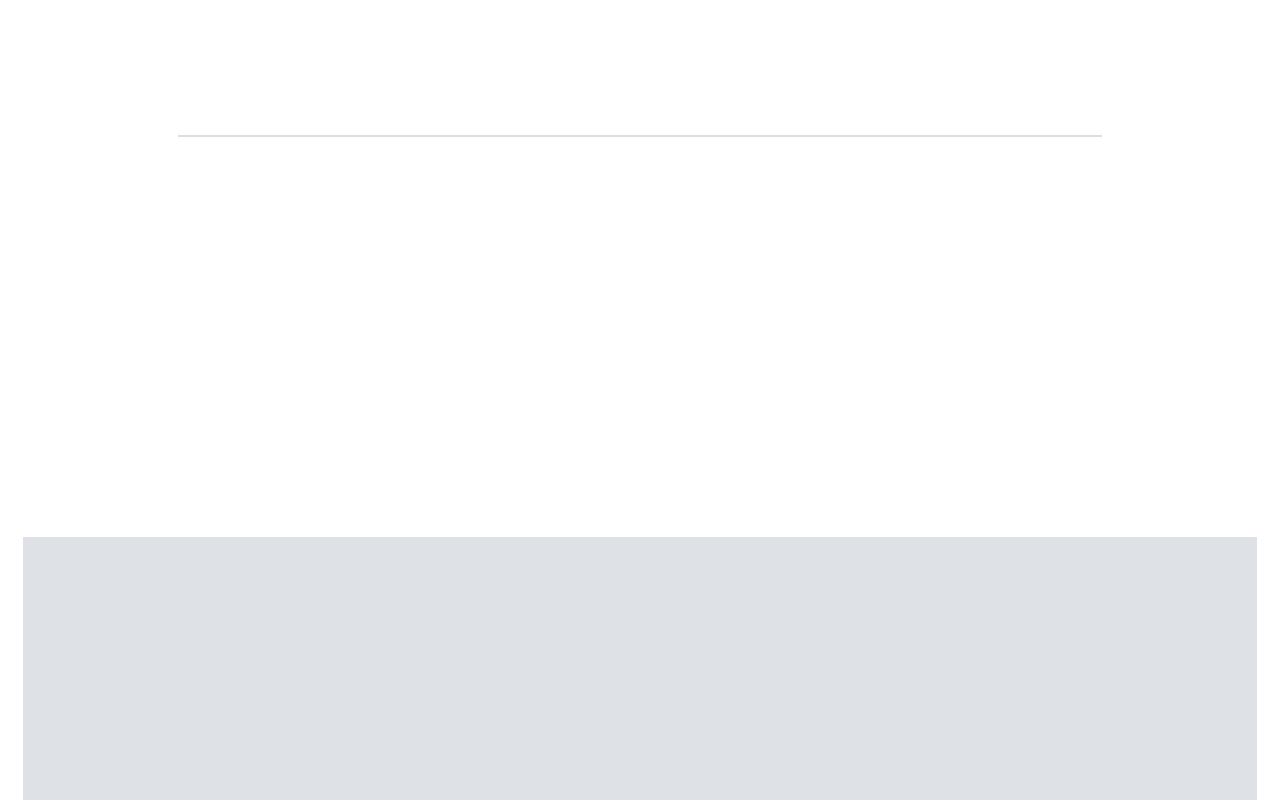
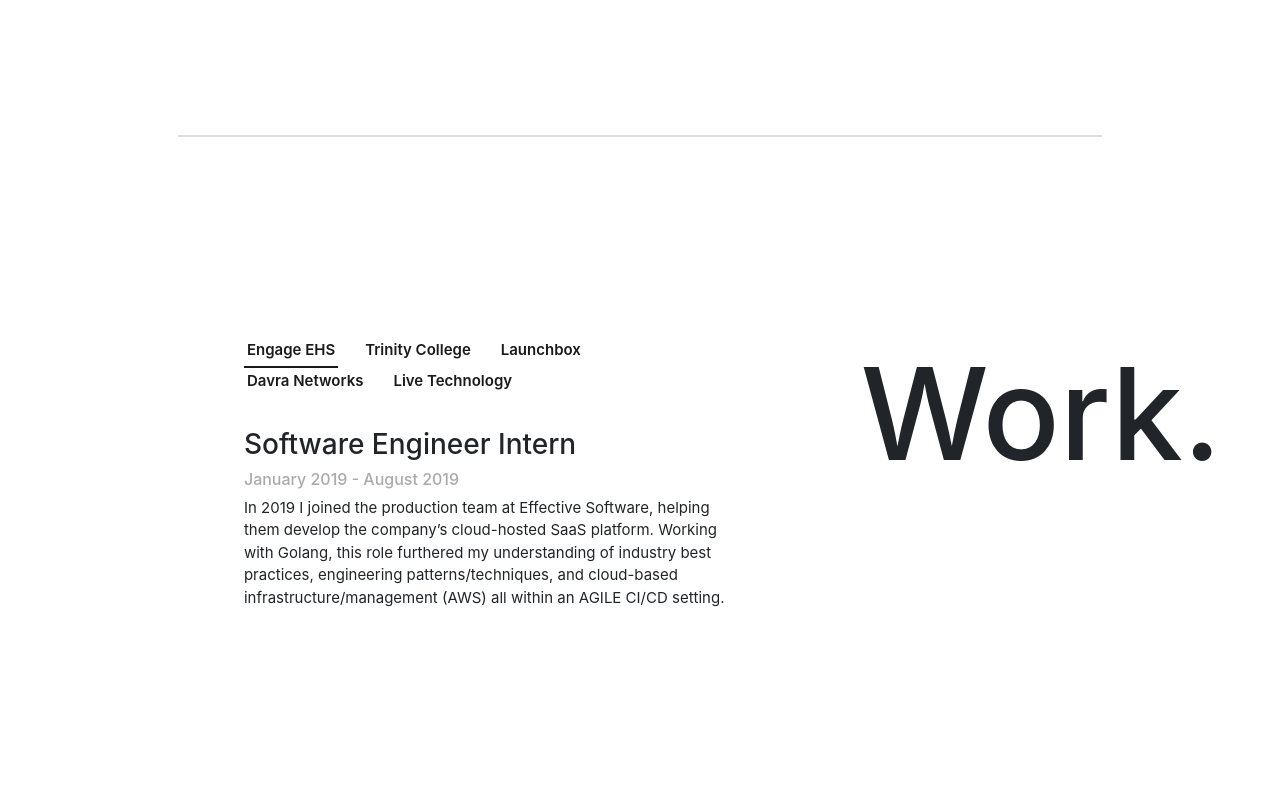
Before and after one commit to marknoone/Personal-Portfolio, a React (Create React App) app: page / in a window 1280 px wide. Shown: the part 1420-2220 px from the top of the page. Built offline with nearby package versions, Linux system fonts and the light colour scheme.

Commit message:
Added simple tabbedView implementation and work experience content

```diff
--- a/src/app/app.tsx
+++ b/src/app/app.tsx
@@ -4,6 +4,16 @@
 import { SocialPanel } from './components/socialpanel';
 import { ShortcutsPanel } from './components/shortcutspanel';
 import { LandingSectionLayout, MainContainer, NoMargin, NoPadding, ContentSection } from './app.css';
+import { TabbedView } from './components/tabbedview';
+
+type WorkExpProps = { title: string, timeEmployed:string, description:string }
+const WorkExperienceView: React.FunctionComponent<WorkExpProps> = (props: WorkExpProps) => {
+    return <div style={{}}>
+      <h3>{props.title}</h3>
+      <h6 style={{color: '#aaa'}}>{props.timeEmployed}</h6>
+      <p style={{fontSize: '15px'}}>{props.description}</p>
+    </div>;
+};
 
 const App:React.FunctionComponent = () => {
   return <>
@@ -61,9 +71,41 @@
 
           {/* ----------------- Work Section ----------- */}
           <div className="row justify-content-center" style={{paddingBottom: '25vh'}} id="work">
-            <div className="col-lg-9" style={{borderTop: '2px solid #dedede', paddingBottom: '25vh'}}></div>
+            <div className="col-lg-9" style={{borderTop: '2px solid #dedede'}}></div>
+          </div>
+          <div className="row justify-content-center" style={{paddingBottom: '25vh'}} >
+            <div className="col-lg-5">
+              <TabbedView views={{
+                "Engage EHS": () => <WorkExperienceView title="Software Engineer Intern" timeEmployed="January 2019 - August 2019"
+                    description="In 2019 I joined the production team at Effective Software, helping them develop the company’s
+                      cloud-hosted SaaS platform. Working with Golang, this role furthered my understanding of industry best
+                      practices, engineering patterns/techniques, and cloud-based infrastructure/management (AWS) all within
+                      an AGILE CI/CD setting." />,
 
+                "Trinity College": () => <WorkExperienceView title="Project Developer" timeEmployed="June 2018 - January 2019"
+                    description="During my time in Trinity IT services, I worked alongside three other engineers developing a mobile
+                      application for Trinity College Students called Trinity Live. My role was to help develop, test, deliver, and
+                      integrate a scalable backend system and IOS application that connects all student mobile devices to Trinity
+                      systems." />,
 
+                "Launchbox": () => <WorkExperienceView title="Project Lead Developer" timeEmployed=""
+                    description="Within TCD Launchbox, a college startup incubator program, I worked on an E-tourism platform for
+                      over three months. In this role, I developed the project entirely from pre-development to production exhibiting
+                      skills in UI/UX, cross-platform client development, and backend systems development." />,
+
+                "Davra Networks": () => <WorkExperienceView title="QA Testing and Development Intern" timeEmployed=""
+                    description="As part of the QA/Testing team, my sole responsibility was to manually test and assist in developing
+                      automated testing with C# and Javascript to ensure the integrity of their flagship product." />,
+
+                "Live Technology": () => <WorkExperienceView title="Java/Web Developement Intern" timeEmployed=""
+                    description="In 2014, I was offered an intern position in a pioneering organisation in the US, Live
+                      Technology. Working with a very talented team, I developed my knowledge of Java,
+                      Web UI Development and learned the importance of individual roles in a group dynamic." />,
+              }}/>
+            </div>
+            <div className="col-lg-2 offset-lg-1">
+              <h1 style={{fontSize: '8rem'}}>Work.</h1>
+            </div>
           </div>
 
           {/* ----------------- Projects Section ----------- */}
--- /dev/null
+++ b/src/app/components/tabbedview/index.tsx
@@ -0,0 +1 @@
+export { default as TabbedView } from './tabbedview';
--- /dev/null
+++ b/src/app/components/tabbedview/tabbedview.tsx
@@ -0,0 +1,26 @@
+import React, { useState } from 'react';
+
+type TabbedViewProps = {
+    views: { [key:string]: () => JSX.Element }
+};
+
+const TabbedView: React.FunctionComponent<TabbedViewProps> = (props: TabbedViewProps) => {
+    const [currentTab, setCurrentTab] = useState<string>(Object.keys(props.views)[0] || "");
+    return <div style={{width: '100%'}}>
+        <ul style={{textDecoration: 'none', listStyle: 'none', padding: 0, margin: 0, marginBottom: '4vh'}}>
+            {
+                Object.keys(props.views).map((placeOfWork:string) =>
+                    <li className="noselect" style={{ color: '#1A1A1A', fontSize: '15px', fontWeight: 600,
+                        display: 'inline-block', marginRight: '24px', padding: '0px 3px 4px 3px', cursor: 'pointer',
+                        ...(placeOfWork === currentTab && { borderBottom: '2px solid #1A1A1A'})
+                    }} onClick={() => setCurrentTab(placeOfWork)}>
+                        {placeOfWork}
+                    </li>
+                )
+            }
+        </ul>
+        <div style={{width:'100%', minHeight: '300px'}}>{props.views[currentTab]?props.views[currentTab]():null}</div>
+    </div>
+}
+
+export default TabbedView;
--- a/src/app/components/tabs/index.tsx
+++ /dev/null
@@ -1 +0,0 @@
-export { default as Tabs } from './tabs';
--- a/src/index.css
+++ b/src/index.css
@@ -11,3 +11,13 @@
   font-family: source-code-pro, Menlo, Monaco, Consolas, 'Courier New',
     monospace;
 }
+
+.noselect {
+  -webkit-touch-callout: none; /* iOS Safari */
+    -webkit-user-select: none; /* Safari */
+     -khtml-user-select: none; /* Konqueror HTML */
+       -moz-user-select: none; /* Old versions of Firefox */
+        -ms-user-select: none; /* Internet Explorer/Edge */
+            user-select: none; /* Non-prefixed version, currently
+                                  supported by Chrome, Edge, Opera and Firefox */
+}
```
Also changed, not shown: src/app/components/tabs/tabs.tsx (deleted, +0 -11 lines).
